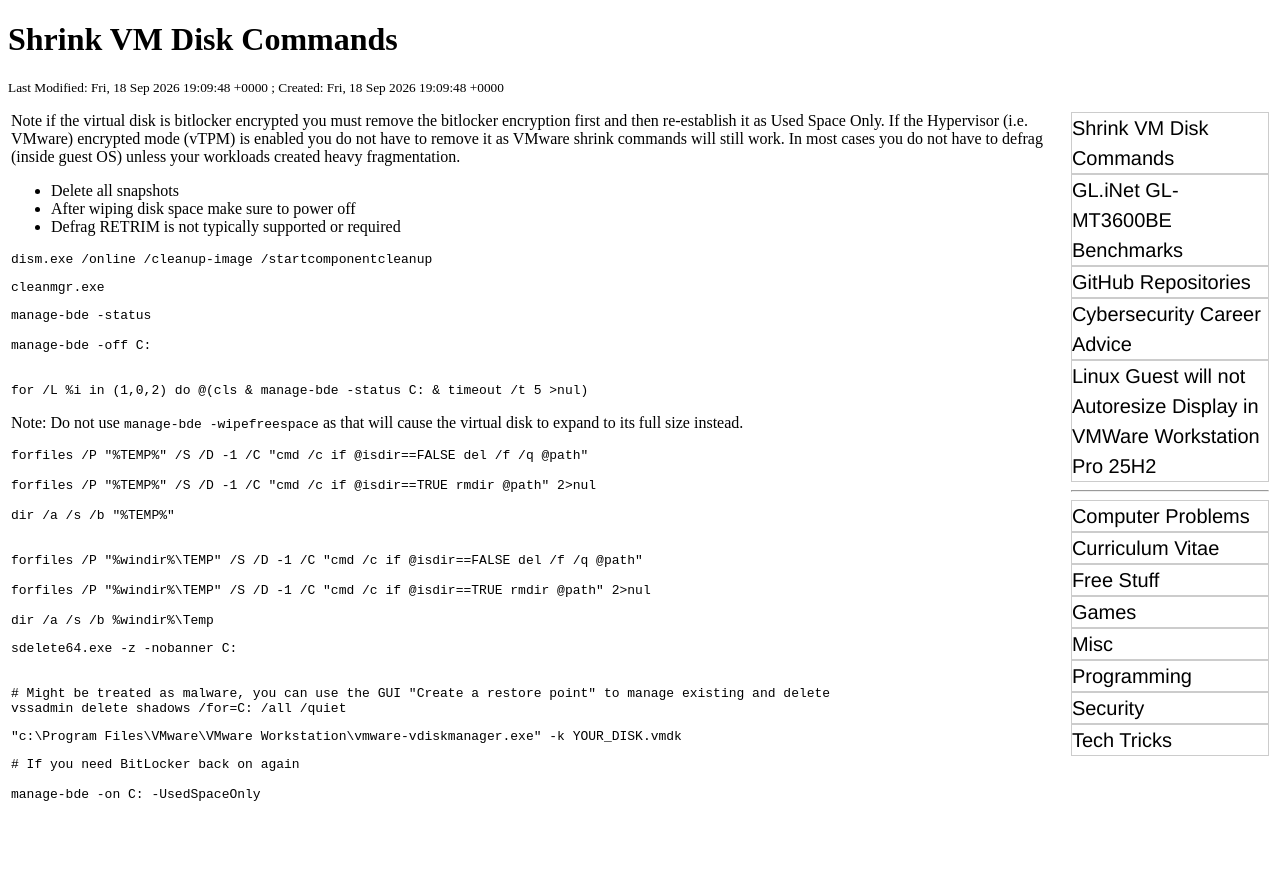
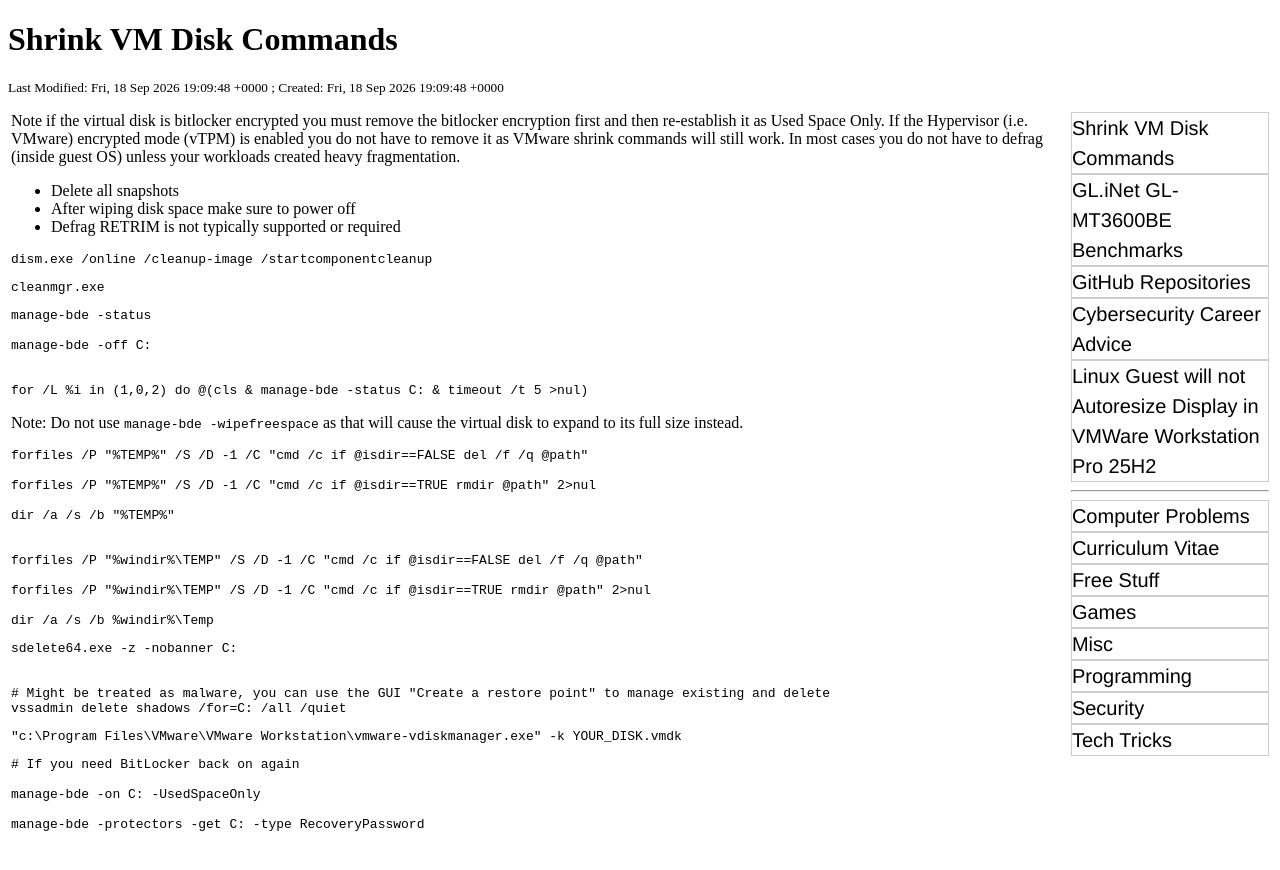
Before and after one commit to rbeede/rbeede.github.io, a Jekyll site: the page built from _posts/2026-09-18-Shrink_VM_Disk_Commands.html, in a window 1280 px wide. Shown: the top 870 px of the page. Built offline with Jekyll 4.4.1, drawn with Linux system fonts in a browser that asks for light colours.

Commit message:
Update 2026-09-18-Shrink_VM_Disk_Commands.html

```diff
--- a/_posts/2026-09-18-Shrink_VM_Disk_Commands.html
+++ b/_posts/2026-09-18-Shrink_VM_Disk_Commands.html
@@ -65,4 +65,6 @@ vssadmin delete shadows /for=C: /all /quiet
 # If you need BitLocker back on again
 
 manage-bde -on C: -UsedSpaceOnly
+
+manage-bde -protectors -get C: -type RecoveryPassword
 </pre>
```
